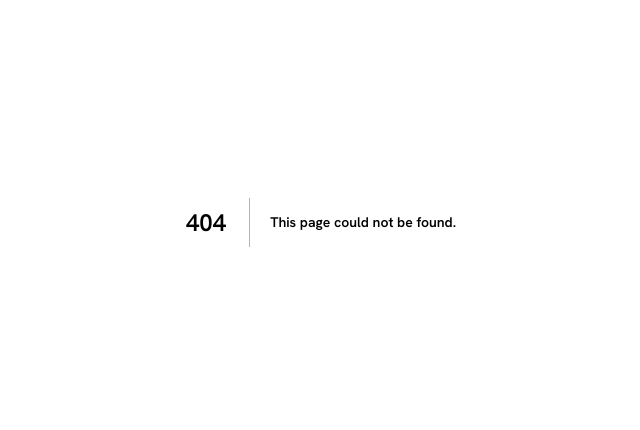
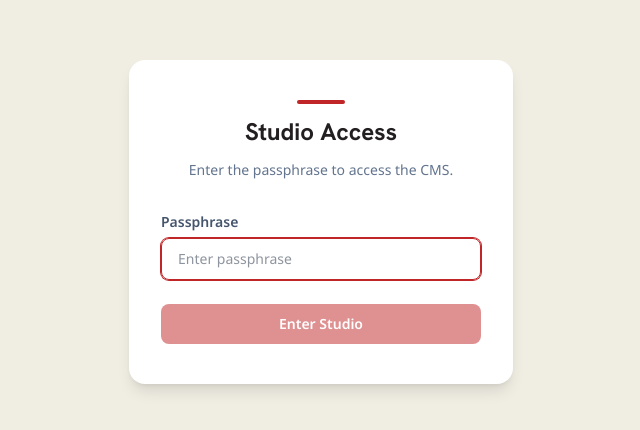
Before and after one commit to evolution-it/panzamaurer-web, a Next.js app: page /studio-login in a window 1280 px wide. Before the commit this address had no page. Shown: the part 178-608 px from the top of the page, without its empty margins (319-959 px from the left). Built offline with nearby package versions, Linux system fonts and the light colour scheme.

Commit message:
update security

```diff
--- /dev/null
+++ b/src/app/api/studio-auth/route.ts
@@ -0,0 +1,24 @@
+import { NextRequest, NextResponse } from 'next/server'
+
+const COOKIE_NAME = 'studio_auth'
+const COOKIE_MAX_AGE = 60 * 60 * 24 * 7 // 7 days
+
+export async function POST(request: NextRequest) {
+  const { passphrase } = await request.json()
+  const expected = process.env.STUDIO_PASSPHRASE
+
+  if (!expected || passphrase !== expected) {
+    return NextResponse.json({ error: 'Invalid passphrase' }, { status: 401 })
+  }
+
+  const response = NextResponse.json({ ok: true })
+  response.cookies.set(COOKIE_NAME, passphrase, {
+    httpOnly: true,
+    secure: process.env.NODE_ENV === 'production',
+    sameSite: 'strict',
+    maxAge: COOKIE_MAX_AGE,
+    path: '/',
+  })
+
+  return response
+}
--- /dev/null
+++ b/src/app/studio-login/page.tsx
@@ -0,0 +1,99 @@
+'use client'
+
+import { useState, FormEvent } from 'react'
+import { useRouter, useSearchParams } from 'next/navigation'
+import { Suspense } from 'react'
+
+function StudioLoginForm() {
+  const [passphrase, setPassphrase] = useState('')
+  const [error, setError] = useState('')
+  const [loading, setLoading] = useState(false)
+  const router = useRouter()
+  const searchParams = useSearchParams()
+  const from = searchParams.get('from') || '/studio'
+
+  async function handleSubmit(e: FormEvent) {
+    e.preventDefault()
+    setError('')
+    setLoading(true)
+
+    try {
+      const res = await fetch('/api/studio-auth', {
+        method: 'POST',
+        headers: { 'Content-Type': 'application/json' },
+        body: JSON.stringify({ passphrase }),
+      })
+
+      if (res.ok) {
+        router.push(from)
+      } else {
+        setError('Incorrect passphrase. Please try again.')
+        setPassphrase('')
+      }
+    } catch {
+      setError('Something went wrong. Please try again.')
+    } finally {
+      setLoading(false)
+    }
+  }
+
+  return (
+    <div className='flex min-h-screen flex-col items-center justify-center bg-[var(--color-oyster)] px-4'>
+      <div className='w-full max-w-sm rounded-2xl bg-white px-8 py-10 shadow-lg'>
+        <div className='mb-8 flex flex-col items-center gap-3'>
+          <div className='h-1 w-12 rounded bg-primary-red' />
+          <h1 className='font-[family-name:var(--font-hanken)] text-2xl font-bold text-[var(--color-primary-dark)]'>
+            Studio Access
+          </h1>
+          <p className='text-center text-sm text-slate-500'>
+            Enter the passphrase to access the CMS.
+          </p>
+        </div>
+
+        <form onSubmit={handleSubmit} className='flex flex-col gap-4'>
+          <div className='flex flex-col gap-1.5'>
+            <label
+              htmlFor='passphrase'
+              className='text-sm font-semibold text-slate-600'
+            >
+              Passphrase
+            </label>
+            <input
+              id='passphrase'
+              type='password'
+              value={passphrase}
+              onChange={(e) => setPassphrase(e.target.value)}
+              required
+              autoFocus
+              autoComplete='current-password'
+              placeholder='Enter passphrase'
+              className='rounded-lg border border-slate-200 px-4 py-2.5 text-sm text-slate-800 outline-none ring-0 transition focus:border-primary-red focus:ring-1 focus:ring-primary-red'
+            />
+          </div>
+
+          {error && (
+            <p className='rounded-lg bg-red-50 px-4 py-2.5 text-sm text-red-600'>
+              {error}
+            </p>
+          )}
+
+          <button
+            type='submit'
+            disabled={loading || !passphrase}
+            className='mt-2 rounded-lg bg-primary-red px-5 py-2.5 text-sm font-semibold text-white transition-colors hover:bg-red-800 disabled:cursor-not-allowed disabled:opacity-50'
+          >
+            {loading ? 'Verifying…' : 'Enter Studio'}
+          </button>
+        </form>
+      </div>
+    </div>
+  )
+}
+
+export default function StudioLoginPage() {
+  return (
+    <Suspense>
+      <StudioLoginForm />
+    </Suspense>
+  )
+}
--- /dev/null
+++ b/src/proxy.ts
@@ -0,0 +1,20 @@
+import { NextRequest, NextResponse } from 'next/server'
+
+const COOKIE_NAME = 'studio_auth'
+
+export function proxy(request: NextRequest) {
+  const cookie = request.cookies.get(COOKIE_NAME)
+  const passphrase = process.env.STUDIO_PASSPHRASE
+
+  if (!passphrase || cookie?.value !== passphrase) {
+    const loginUrl = new URL('/studio-login', request.url)
+    loginUrl.searchParams.set('from', request.nextUrl.pathname)
+    return NextResponse.redirect(loginUrl)
+  }
+
+  return NextResponse.next()
+}
+
+export const config = {
+  matcher: ['/studio/:path*'],
+}
--- a/src/sanity/image.ts
+++ b/src/sanity/image.ts
@@ -1,7 +1,7 @@
-import imageUrlBuilder from '@sanity/image-url'
+import { createImageUrlBuilder } from '@sanity/image-url'
 import { client } from './client'
 
-const builder = imageUrlBuilder(client)
+const builder = createImageUrlBuilder(client)
 
 // eslint-disable-next-line @typescript-eslint/no-explicit-any
 export function urlFor(source: any) {
--- a/src/sanity/sanity.config.ts
+++ b/src/sanity/sanity.config.ts
@@ -21,27 +21,6 @@ export default defineConfig({
           .title('Content')
           .items([
             S.listItem()
-              .title('Attorneys')
-              .schemaType('attorney')
-              .child(S.documentTypeList('attorney').title('Attorneys')),
-            S.listItem()
-              .title('Locations')
-              .schemaType('location')
-              .child(S.documentTypeList('location').title('Locations')),
-            S.listItem()
-              .title('News Articles')
-              .schemaType('newsArticle')
-              .child(S.documentTypeList('newsArticle').title('News Articles')),
-            S.listItem()
-              .title('Practice Areas')
-              .schemaType('practiceArea')
-              .child(S.documentTypeList('practiceArea').title('Practice Areas')),
-            S.listItem()
-              .title('Pages')
-              .schemaType('page')
-              .child(S.documentTypeList('page').title('Pages')),
-            S.divider(),
-            S.listItem()
               .title('Site Settings')
               .id('siteSettings')
               .child(
@@ -49,6 +28,28 @@ export default defineConfig({
                   .schemaType('siteSettings')
                   .documentId('siteSettings'),
               ),
+            S.divider(),
+            S.listItem()
+              .title('Pages')
+              .schemaType('page')
+              .child(S.documentTypeList('page').title('Pages')),
+            S.divider(),
+            S.listItem()
+              .title('News Articles')
+              .schemaType('newsArticle')
+              .child(S.documentTypeList('newsArticle').title('News Articles')),
+            S.listItem()
+              .title('Attorneys')
+              .schemaType('attorney')
+              .child(S.documentTypeList('attorney').title('Attorneys')),
+            S.listItem()
+              .title('Practice Areas')
+              .schemaType('practiceArea')
+              .child(S.documentTypeList('practiceArea').title('Practice Areas')),
+            S.listItem()
+              .title('Locations')
+              .schemaType('location')
+              .child(S.documentTypeList('location').title('Locations')),
           ]),
     }),
     presentationTool({
```
